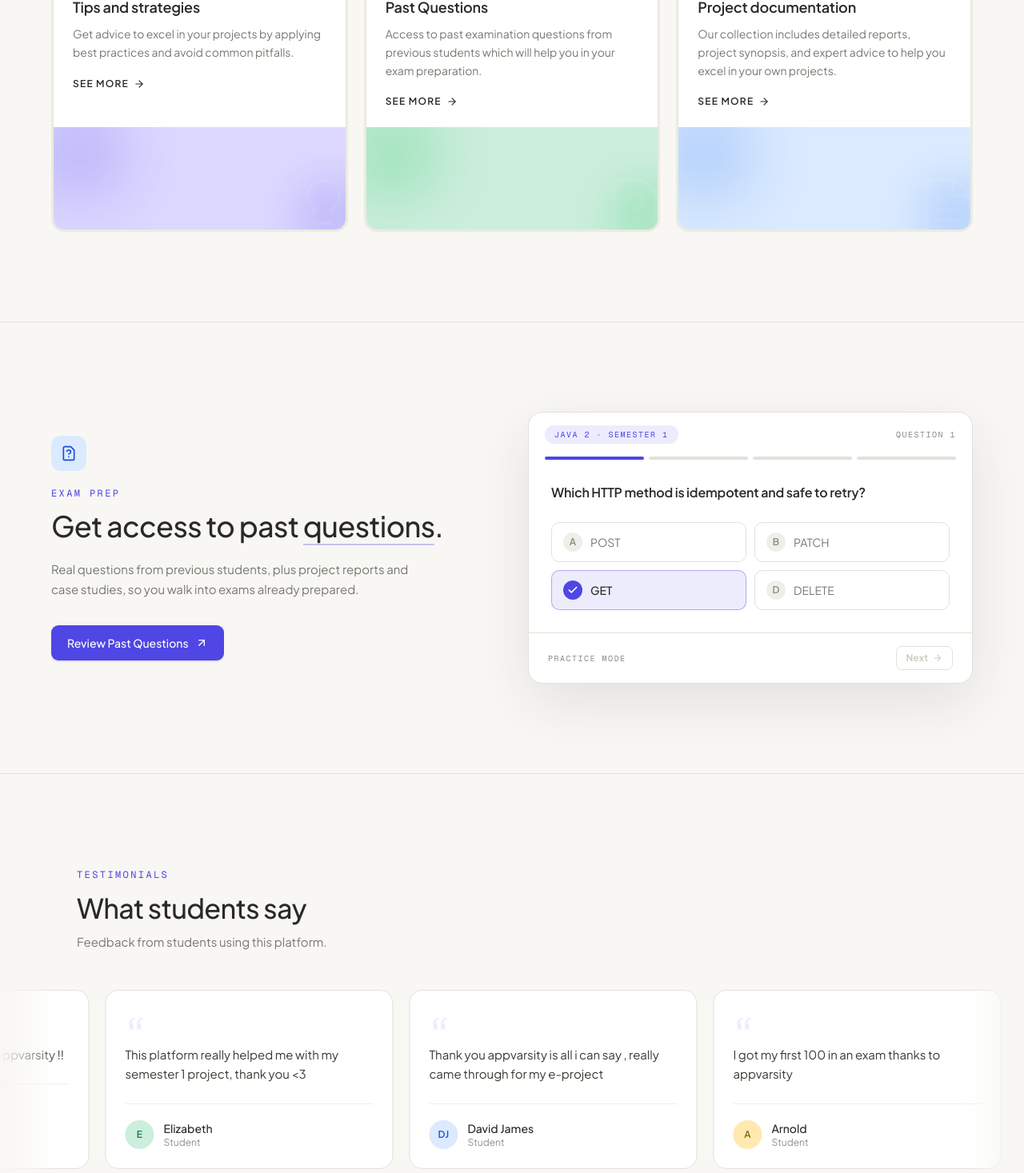
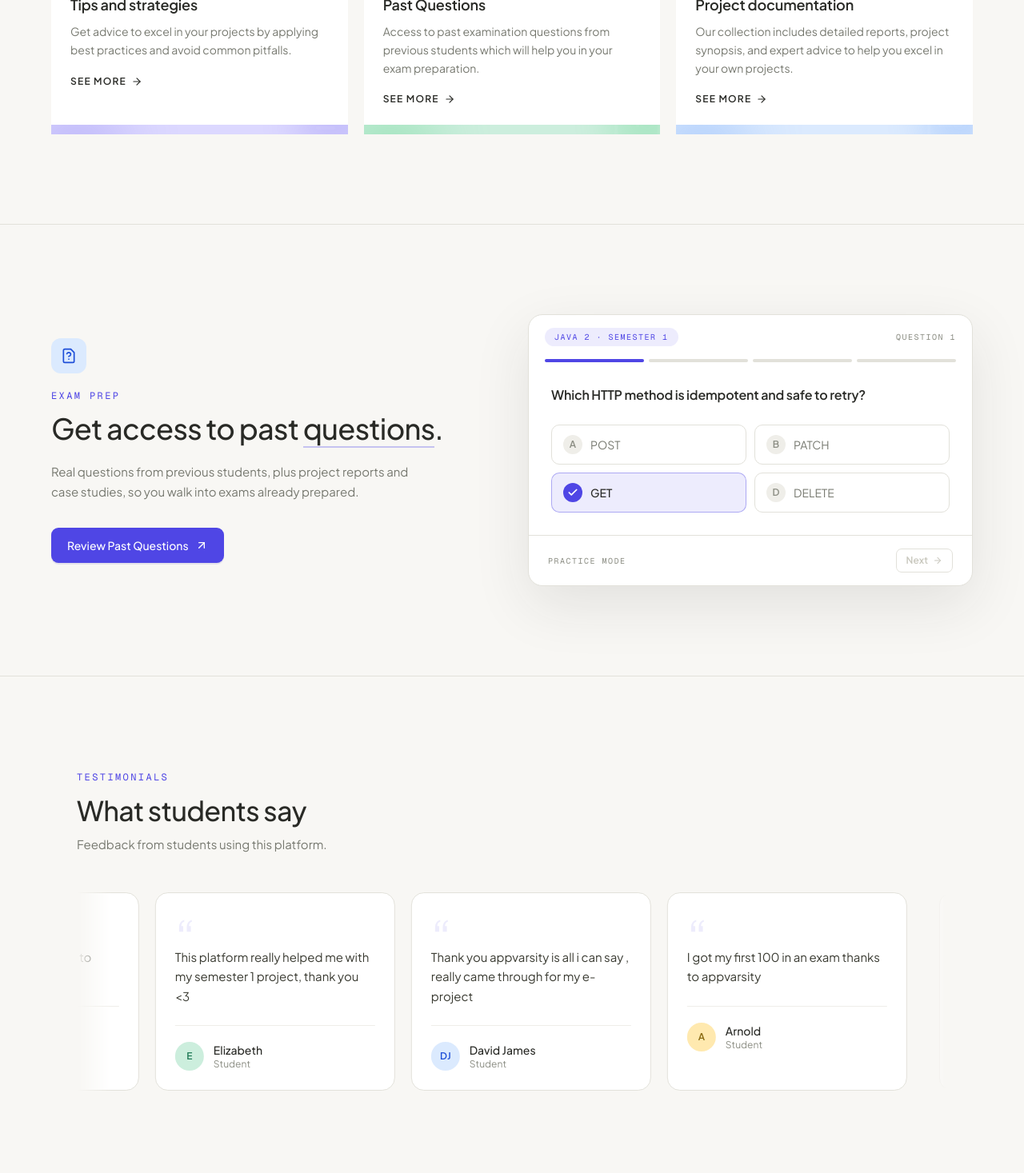
Before and after one commit to somkenemuscle/AppVarsity, a Next.js app: page / in a window 1280 px wide. Shown: the part 1330-2797 px from the top of the page at 80% size. Built offline with nearby package versions, Linux system fonts and the light colour scheme; no server answers.

Commit message:
Constrain testimonial marquee width and always animate regardless of motion preference

```diff
--- a/components/shared/Services.tsx
+++ b/components/shared/Services.tsx
@@ -30,7 +30,7 @@ export default function Services() {
                         return (
                             <div
                                 key={feature.name}
-                                className="group flex flex-col overflow-hidden rounded-2xl border-[3px] border-[#eaebe1] bg-white transition-colors hover:border-[#54554a]"
+                                className="group flex flex-col overflow-hidden  bg-white transition-colors hover:border-[#54554a]"
                             >
                                 <div className="flex flex-1 flex-col p-6">
                                     <div className={`flex h-11 w-11 shrink-0 items-center justify-center rounded-[12px] ${style.chip}`}>
@@ -47,7 +47,7 @@ export default function Services() {
                                     </Link>
                                 </div>
 
-                                <div className={`relative h-32 overflow-hidden ${style.band}`} aria-hidden="true">
+                                <div className={`relative h-3 overflow-hidden ${style.band}`} aria-hidden="true">
                                     <span className={`absolute -left-6 -top-6 h-28 w-28 rounded-full opacity-30 blur-2xl ${style.blob}`} />
                                     <span className={`absolute -bottom-8 -right-8 h-24 w-24 rounded-full opacity-20 blur-xl ${style.blob}`} />
                                     <Icon className="absolute -bottom-3 -right-3 h-20 w-20 text-white/[0.06]" strokeWidth={1.25} />
--- a/components/shared/Testimonials.tsx
+++ b/components/shared/Testimonials.tsx
@@ -9,26 +9,25 @@ const chipStyles = [
 
 function Testimonials() {
     return (
-        <div className="w-full py-24 md:py-28 bg-[#f8f7f4] border-t border-[#e2e1da] overflow-hidden">
+        <div className="w-full py-24 md:py-28 bg-[#f8f7f4] border-t border-[#e2e1da]">
             <div className="mx-auto max-w-6xl px-6 md:px-8">
                 <span className="font-mono text-xs uppercase tracking-[0.2em] text-[#4f46e5]">Testimonials</span>
                 <h2 className="mt-3 font-display font-medium text-[clamp(24px,2.8vw,34px)] leading-[1.15] tracking-[-0.02em] text-[#292a26]">
                     What students say
                 </h2>
                 <p className="mt-3 text-[#777970] text-[15px]">Feedback from students using this platform.</p>
-            </div>
 
                 <div
                     data-ui="testimonial-marquee"
-                className="group relative mt-12 [mask-image:linear-gradient(to_right,transparent,black_6%,black_94%,transparent)]"
+                    className="group relative mt-12 overflow-hidden [mask-image:linear-gradient(to_right,transparent,black_4%,black_96%,transparent)]"
                 >
-                <div className="flex w-max gap-5 [animation:landing-marquee_36s_linear_infinite] group-hover:[animation-play-state:paused] motion-reduce:animate-none">
+                    <div className="flex w-max gap-5 [animation:landing-marquee_36s_linear_infinite] group-hover:[animation-play-state:paused]">
                         {[0, 1].map((copy) => (
-                        <div key={copy} className="flex gap-5 pl-5">
+                            <div key={copy} className="flex gap-5 pr-5">
                                 {feedbackData.map((item, index) => (
                                     <div
                                         key={`${copy}-${item.name}`}
-                                    className="relative flex w-[320px] shrink-0 flex-col rounded-2xl border border-[#e2e1da] bg-white p-6 transition-colors hover:border-[#3a3b32] sm:w-[360px]"
+                                        className="relative flex w-[280px] shrink-0 flex-col rounded-2xl border border-[#e2e1da] bg-white p-6 transition-colors hover:border-[#3a3b32] sm:w-[300px]"
                                     >
                                         <span
                                             aria-hidden="true"
@@ -53,6 +52,7 @@ function Testimonials() {
                     </div>
                 </div>
             </div>
+        </div>
     )
 }
 
```
Lines whose indentation alone changed are shown as unchanged.
